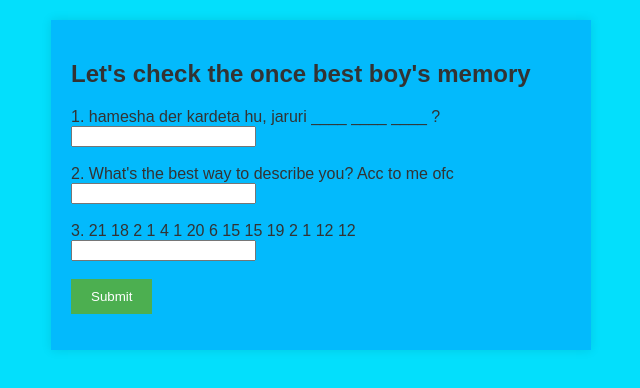
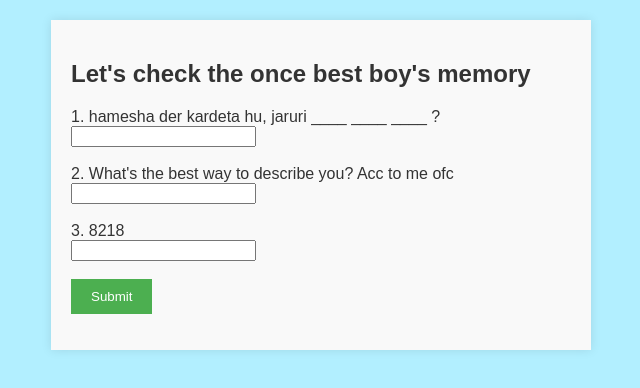
Before and after one commit to vl-18/Game_01, a plain HTML site: page index.html in a window 1280 px wide. Shown: the whole page, without its empty margins (319-959 px from the left). Drawn offline with Linux system fonts and the light colour scheme.

Commit message:
Update index.html

```diff
--- a/index.html
+++ b/index.html
@@ -7,7 +7,7 @@
     <style>
         body {
             font-family: Arial, sans-serif;
-            background-color: #03dffc;
+            background-color: #B2EFFF;
             color: #333;
             margin: 0;
             padding: 20px;
@@ -15,7 +15,7 @@
         .container {
             max-width: 500px;
             margin: auto;
-            background: #03bafc;
+            background: #F9F9F9;
             padding: 20px;
             box-shadow: 0 0 10px rgba(0,0,0,0.1);
         }
@@ -39,7 +39,7 @@
             <input type="text" id="q1" name="q1"><br><br>
             <label for="q2">2. What's the best way to describe you? Acc to me ofc </label><br>
             <input type="text" id="q2" name="q2"><br><br>
-            <label for="q3">3. 21 18 2 1 4 1 20 6 15 15 19 2 1 12 12</label><br>
+            <label for="q3">3. 8218 </label><br>
             <input type="text" id="q3" name="q3"><br><br>
             <input type="submit" value="Submit">
         </form>
@@ -50,9 +50,9 @@
         document.getElementById('quizForm').addEventListener('submit', function(event) {
             event.preventDefault();
             const answers = {
-                q1: 'baath kehani tho', // Replace with the correct answer
+                q1: 'baath kehni tho', // Replace with the correct answer
                 q2: 'dumb', // Replace with the correct answer
-                q3: 'u r bad at foosball' // Replace with the correct answer
+                q3: 'huh' // Replace with the correct answer
             };
             const userAnswers = {
                 q1: document.getElementById('q1').value.toLowerCase(),
```
